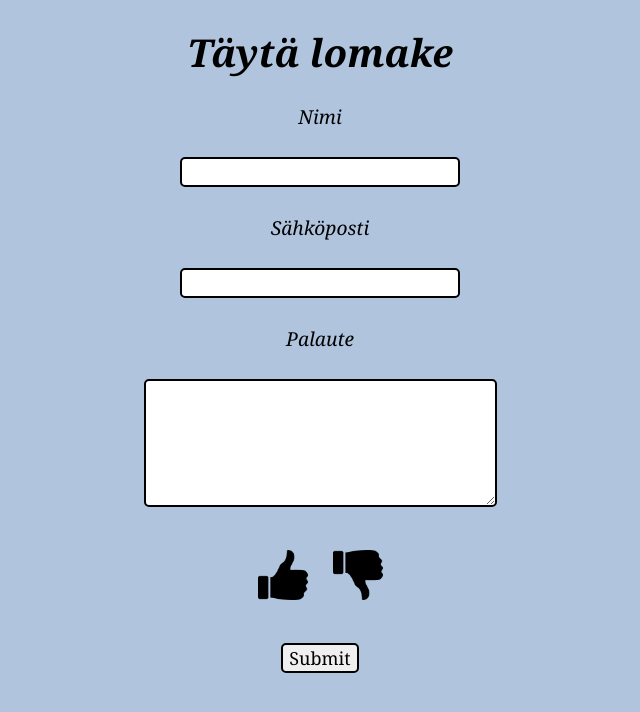
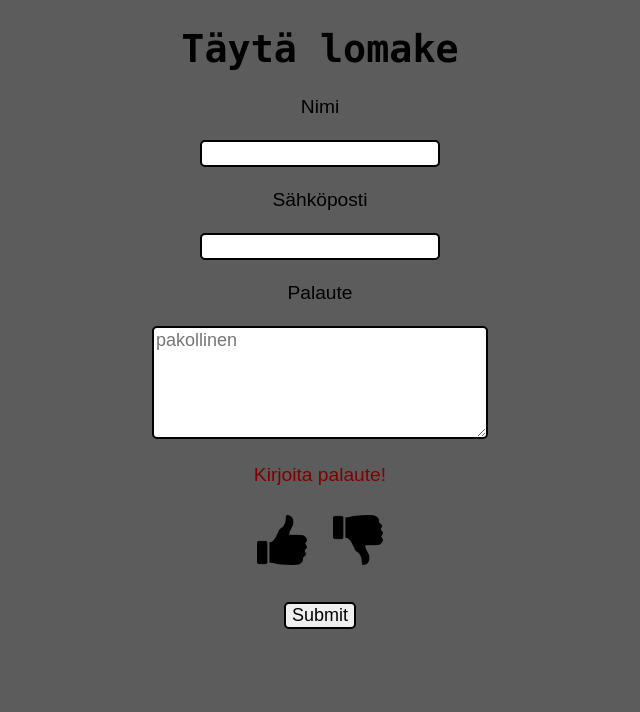
Before and after one commit to jasper-alakoskela/PHP-palautelomake, a PHP site: page / in a window 1280 px wide. Shown: the top 712 px of the page, without its empty margins (320-960 px from the left). Run offline with PHP 8.4, Linux system fonts and the light colour scheme.

Commit message:
palaute nettisivulle melkein valmis

```diff
--- a/data/data.xml
+++ b/data.xml
@@ -1,4 +1,3 @@
-
 <?xml version="1.0" encoding="UTF-8"?>
 <data>
 
--- a/index.html
+++ b/index.php
@@ -5,13 +5,13 @@
     <meta charset="UTF-8">
     <meta http-equiv="X-UA-Compatible" content="IE=edge">
     <meta name="viewport" content="width=device-width, initial-scale=1.0">
-    <link rel="stylesheet" href="styles/style.css">
+    <link rel="stylesheet" href="style.css">
     <title>Palautelomake</title>
 </head>
 
 <body>
     <h1>Täytä lomake</h1>
-    <form action="" method="">
+    <form action="feedback.php" method="POST">
         <label for="name">Nimi</label>
         <br><br>
         <input type="text" name="name">
@@ -22,19 +22,22 @@
         <br><br>
         <label for="message">Palaute</label>
         <br><br>
-        <textarea name="message" cols="30" rows="5"></textarea>
-        <br><br>
+        <textarea name="message" cols="30" rows="5" placeholder="pakollinen"></textarea>
+        <br>
+        <?php
+            if (empty($_POST["message"])) {
+                echo "<p style='color:maroon;'>Kirjoita palaute!</p>";
+            }?>
 
         <label for="like">
-            <input type="radio" id="like" name="rate" value="like">
+            <input type="radio" id="like" name="rate" value="img/thumb_up.png">
             <img src="img/thumb_up.png">
         </label>
 
         <label for="dislike">
-            <input type="radio" id="dislike" name="rate" value="dislike">
+            <input type="radio" id="dislike" name="rate" value="img/thumb_down.png">
             <img src="img/thumb_down.png">
         </label>
-
         <br><br>
         <input type="submit" name="submit">
     </form>
--- a/styles/style.css
+++ b/style.css
@@ -1,25 +1,26 @@
 body{
     text-align: center;
-    background-color: lightsteelblue;
+    background-color: rgb(92, 92, 92);
     font-size: larger;
-    font-family: Cambria, Cochin, Georgia, Times, 'Times New Roman', serif;
-    font-weight: initial;
-    font-style: italic;
+    font-family: Arial, Helvetica, sans-serif;
+}
 
+h1 {
+  font-family: 'Lucida Console';
 }
 
 input{
     border: 2px black solid;
     border-radius: 5px;
     font-size: large;
-    font-family: Cambria, Cochin, Georgia, Times, 'Times New Roman', serif;
+    font-family: Arial, Helvetica, sans-serif;
 }
 
 textarea{
     border: 2px black solid;
     border-radius: 5px;
     font-size: large;
-    font-family: Cambria, Cochin, Georgia, Times, 'Times New Roman', serif;
+    font-family: Arial, Helvetica, sans-serif;
 }
 
 input:hover{
```
Also changed, not shown: feedback.php (added, +50 -0 lines).
